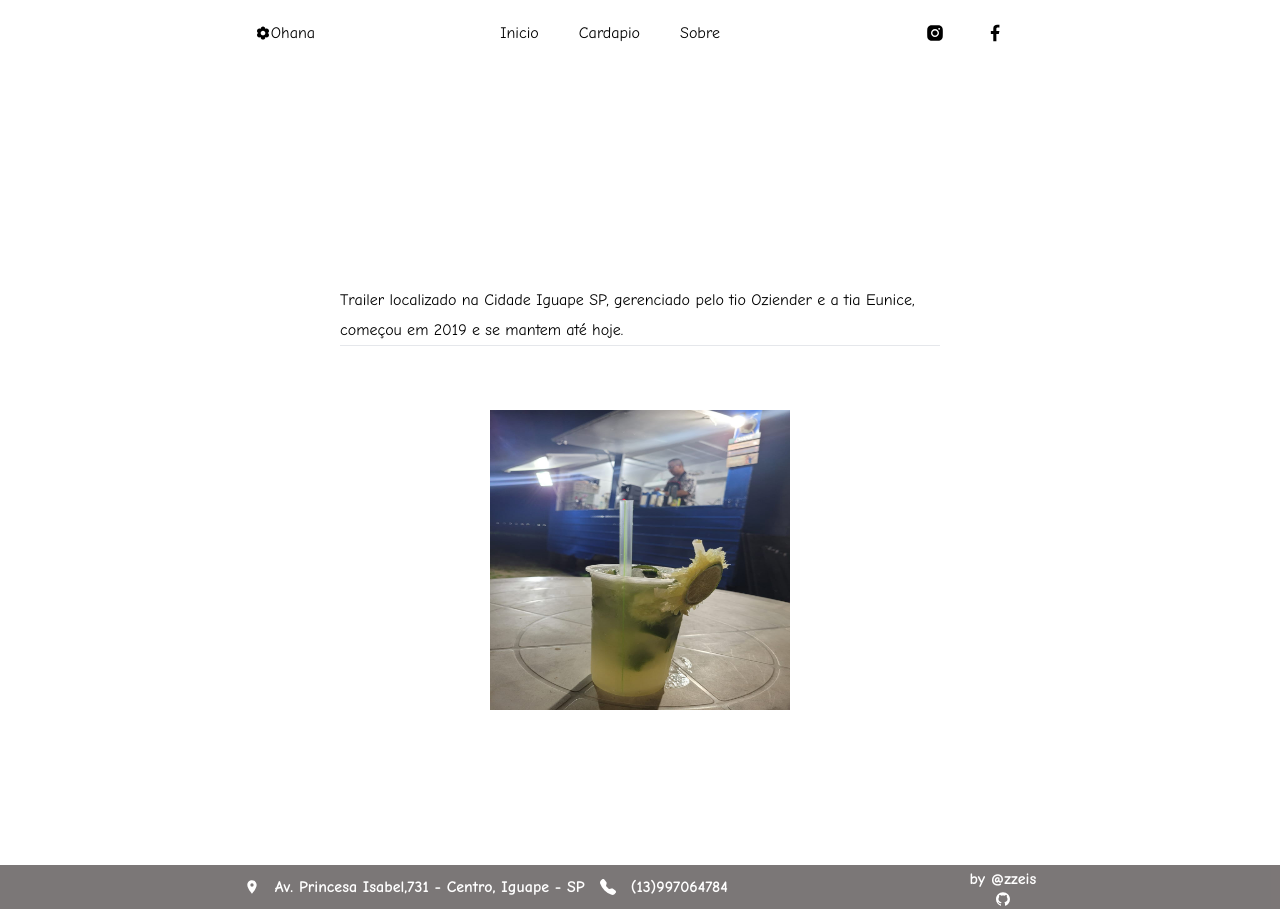
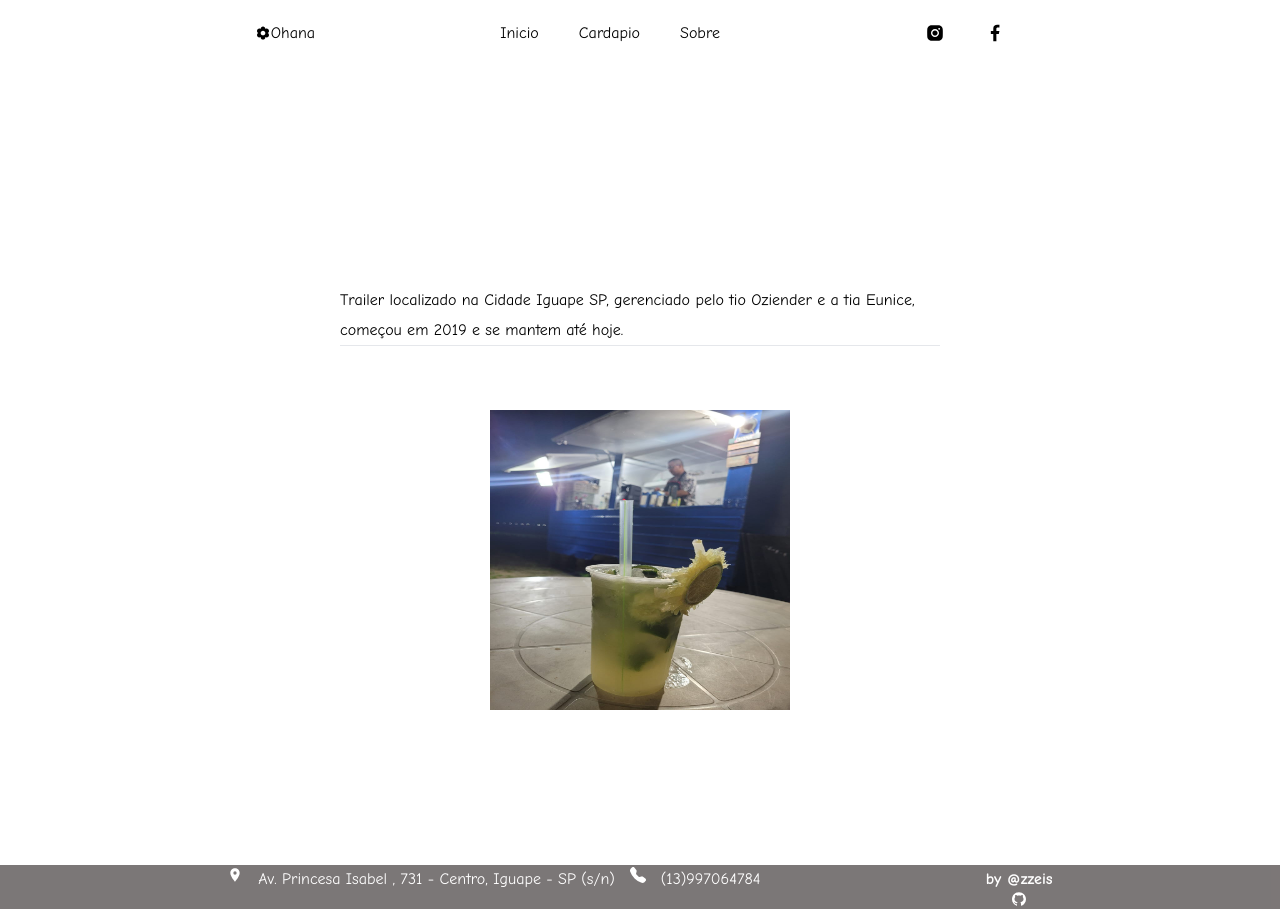
Before and after one commit to zzeis/SPA---Trailer, a React (Create React App) app: page /contact in a window 1280 px wide. Built offline with nearby package versions, Linux system fonts and the light colour scheme.

Commit message:
footer style

```diff
--- a/src/components/Footer/index.js
+++ b/src/components/Footer/index.js
@@ -6,9 +6,11 @@ const Footer = () =>{
     return(
         <footer>
 
-             <p className='adress'><MdLocationOn/>Av. Princesa Isabel,731 - Centro,  Iguape - SP
-                 <BsFillTelephoneFill/>(13)997064784
-             </p>
+             <span className='adress'>
+
+                <MdLocationOn/> Av. Princesa Isabel , 731 - Centro, Iguape - SP (s/n)
+                <BsFillTelephoneFill/>(13)997064784
+             </span>
             <p>by @zzeis <br/> <AiOutlineGithub/> </p>
 
         </footer>
```
